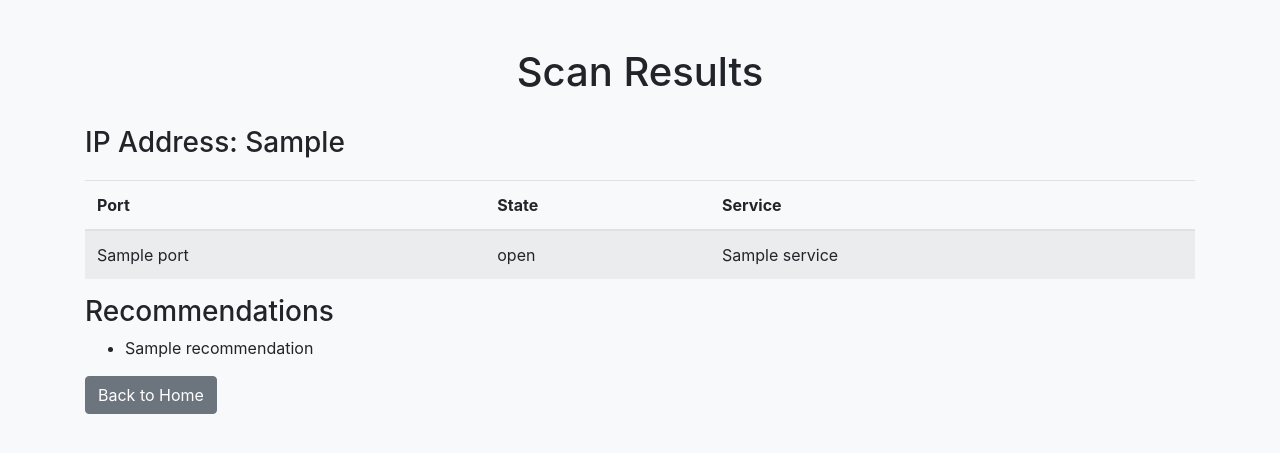
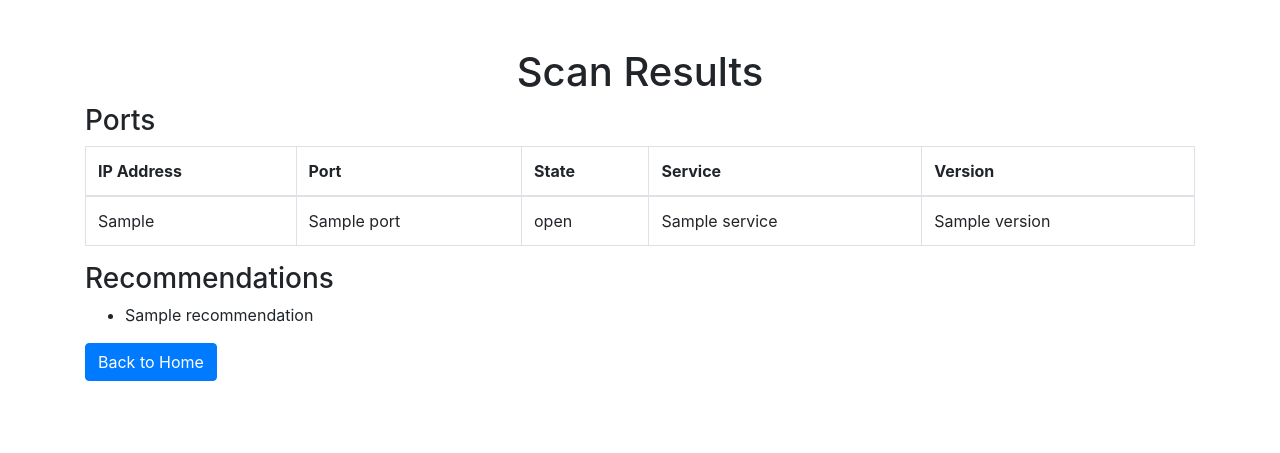
Before and after one commit to KennyLe-4/NetworkScannerv2, a Flask app: template templates/scan_results.html in a window 1280 px wide. Shown: the top 453 px of the page. Run offline with Flask 2, Linux system fonts and the light colour scheme; the template is opened without the code that fills it: most values are stand-ins (such as "Sample title", 1, 10 or a date in 2020); some libraries are stand-ins or nearby versions.

Commit message:
version added

```diff
--- a/app.py
+++ b/app.py
@@ -69,7 +69,8 @@ def scan_results():
               port_info = {
                   'port': port,
                   'state': nm[host][proto][port]['state'],
-                  'service': nm[host][proto][port]['name']
+                  'service': nm[host][proto][port]['name'],
+                  'version': nm[host][proto][port].get('version', 'N/A')  # Get version info, default to 'N/A'
               }
               host_info['ports'].append(port_info)
 
--- a/templates/scan_results.html
+++ b/templates/scan_results.html
@@ -4,45 +4,55 @@
     <meta charset="UTF-8">
     <meta name="viewport" content="width=device-width, initial-scale=1.0">
     <title>Scan Results</title>
-    <!-- Bootstrap CSS -->
     <link href="https://stackpath.bootstrapcdn.com/bootstrap/4.5.2/css/bootstrap.min.css" rel="stylesheet">
-    <link href="{{ url_for('static', filename='css/style.css') }}" rel="stylesheet">
 </head>
 <body>
     <div class="container mt-5">
         <h1 class="text-center">Scan Results</h1>
-        {% for host in results %}
-        <h3>IP Address: {{ host.ip }}</h3>
-        <table class="table table-striped">
+
+        {% if results %}
+            <h3>Ports</h3>
+            <table class="table table-bordered">
                 <thead>
                     <tr>
+                        <th>IP Address</th>
                         <th>Port</th>
                         <th>State</th>
                         <th>Service</th>
+                        <th>Version</th>  <!-- Added Version Column -->
                     </tr>
                 </thead>
                 <tbody>
+                    {% for host in results %}
                         {% for port in host.ports %}
                             <tr>
+                                <td>{{ host.ip }}</td>
                                 <td>{{ port.port }}</td>
                                 <td>{{ port.state }}</td>
                                 <td>{{ port.service }}</td>
+                                <td>{{ port.version }}</td>  <!-- Display Version -->
                             </tr>
+                        {% endfor %}
                     {% endfor %}
                 </tbody>
             </table>
-        {% endfor %}
+        {% else %}
+            <p>No open ports found.</p>
+        {% endif %}
+
+        {% if recommendations %}
             <h3>Recommendations</h3>
             <ul>
                 {% for recommendation in recommendations %}
                     <li>{{ recommendation }}</li>
                 {% endfor %}
             </ul>
-        <a href="{{ url_for('home') }}" class="btn btn-secondary">Back to Home</a>
+        {% endif %}
+
+        <a href="{{ url_for('home') }}" class="btn btn-primary">Back to Home</a>
     </div>
-    <!-- Bootstrap JS and dependencies -->
-    <script src="https://code.jquery.com/jquery-3.5.1.slim.min.js"></script>
-    <script src="https://cdn.jsdelivr.net/npm/@popperjs/core@2.9.3/dist/umd/popper.min.js"></script>
+
+    <script src="https://code.jquery.com/jquery-3.5.1.min.js"></script>
     <script src="https://stackpath.bootstrapcdn.com/bootstrap/4.5.2/js/bootstrap.min.js"></script>
 </body>
 </html>
```
Lines whose indentation alone changed are shown as unchanged.
